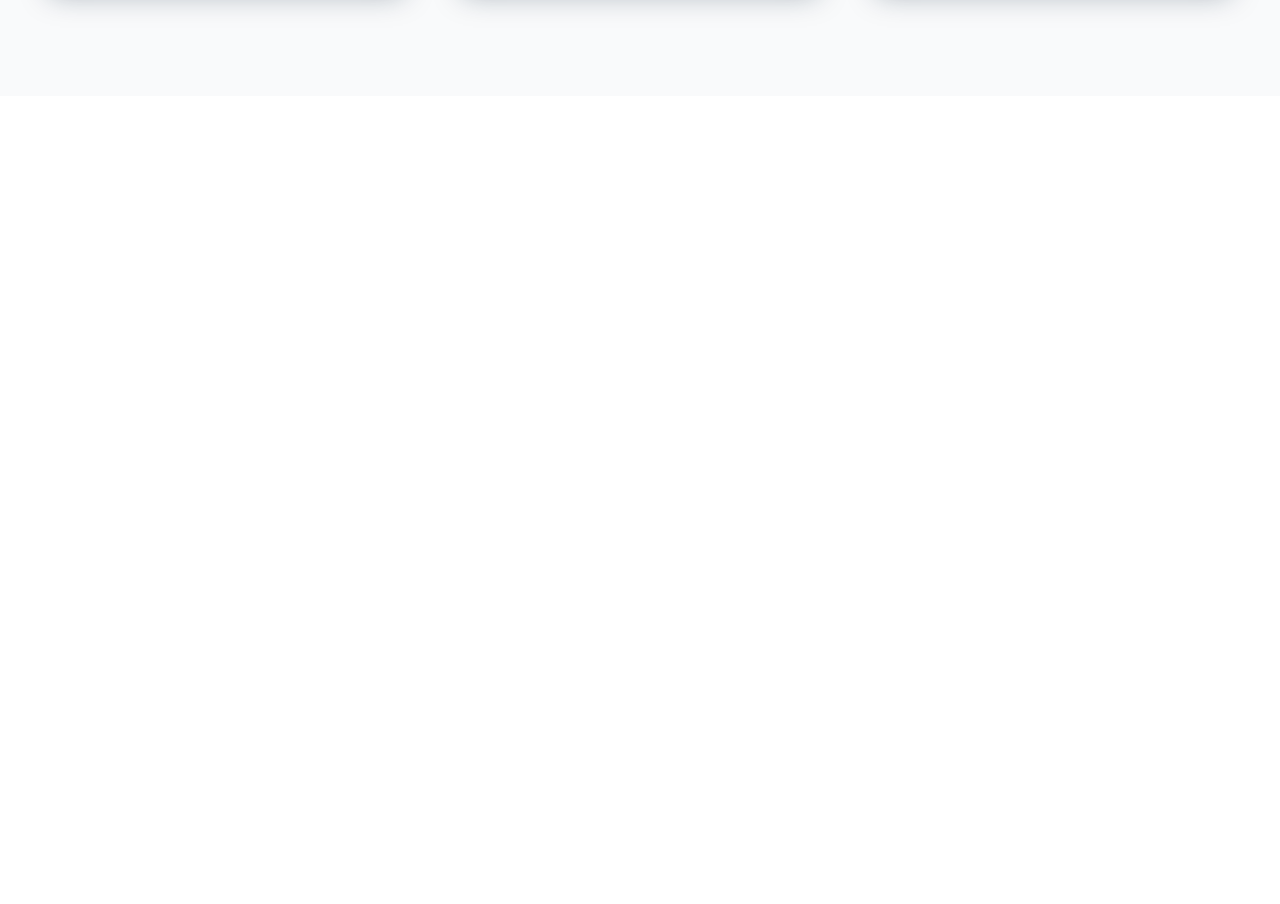
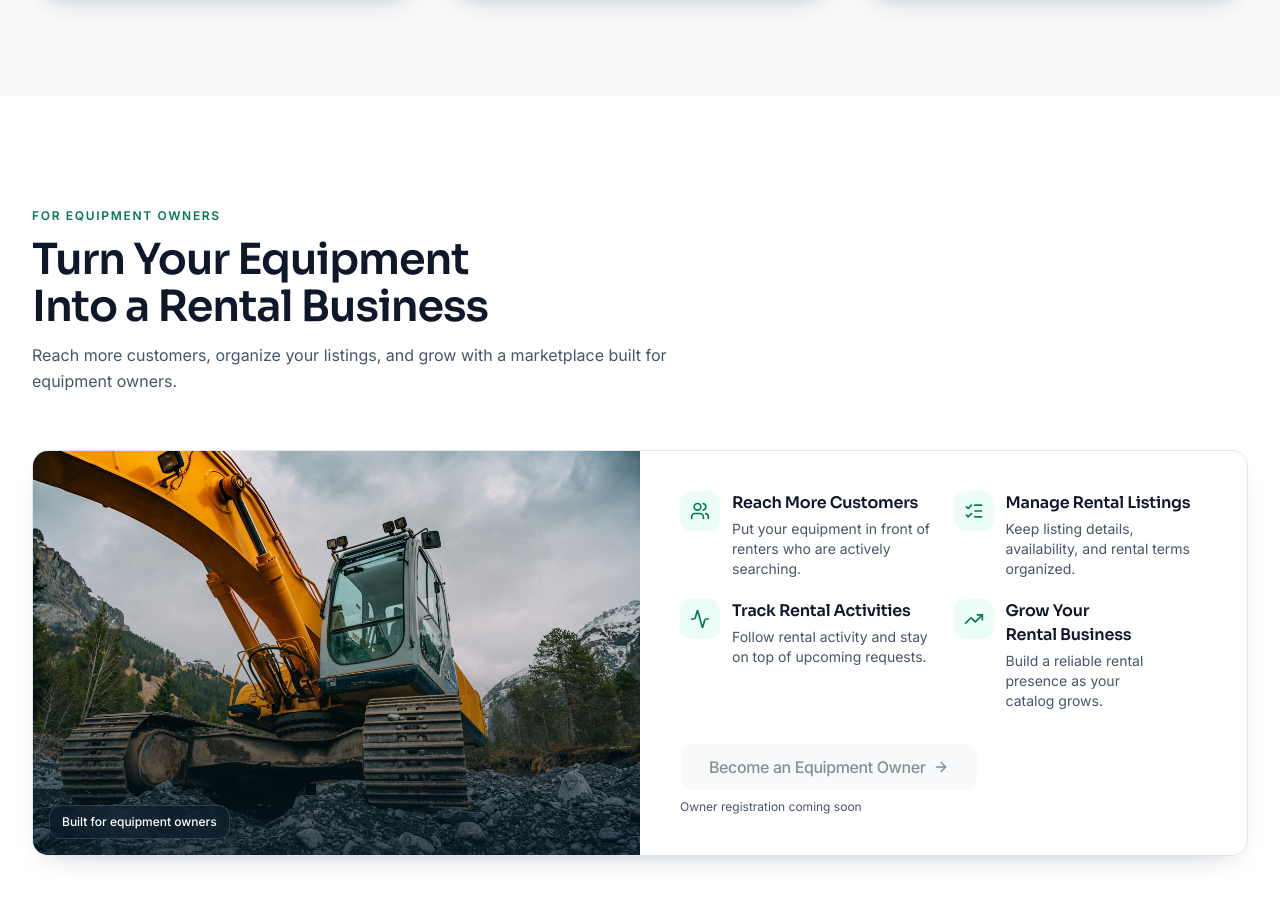
Before and after one commit to tishadey45/rentora, a Next.js app: page / in a window 1280 px wide. Shown: the part 4365-5269 px from the top of the page. Before the commit the page ends 4461 px from the top, so only its background shows below. Built offline with nearby package versions, Linux system fonts and the light colour scheme; no server answers.

Commit message:
feat: add trusted equipment owners section

```diff
--- a/src/app/(public)/page.tsx
+++ b/src/app/(public)/page.tsx
@@ -6,6 +6,7 @@ import { FeaturedEquipmentSection } from "@/components/home/featured-equipment-s
 import { FeaturedEquipmentSkeleton } from "@/components/home/featured-equipment-skeleton";
 import { Hero } from "@/components/home/hero";
 import { HowItWorks } from "@/components/home/how-it-works";
+import { TrustedOwners } from "@/components/home/trusted-owners";
 import { WhyChooseUs } from "@/components/home/why-choose-us";
 
 export default function Home() {
@@ -19,6 +20,7 @@ export default function Home() {
       <WhyChooseUs />
       <CustomerReviews />
       <HowItWorks />
+      <TrustedOwners />
     </main>
   );
 }
--- /dev/null
+++ b/src/components/home/trusted-owners.tsx
@@ -0,0 +1,171 @@
+"use client"
+
+import Image from "next/image"
+import {
+  cubicBezier,
+  MotionConfig,
+  motion,
+  type Variants,
+} from "framer-motion"
+import {
+  Activity,
+  ArrowRight,
+  ListChecks,
+  TrendingUp,
+  Users,
+  type LucideIcon,
+} from "lucide-react"
+
+import { Section } from "@/components/layout/section"
+import { Button } from "@/components/ui/button"
+import { Card } from "@/components/ui/card"
+import { H3, Muted } from "@/components/ui/typography"
+
+// Future owner registration route: /register?role=owner
+type OwnerBenefit = {
+  title: string
+  description: string
+  icon: LucideIcon
+}
+
+const benefits: OwnerBenefit[] = [
+  {
+    title: "Reach More Customers",
+    description:
+      "Put your equipment in front of renters who are actively searching.",
+    icon: Users,
+  },
+  {
+    title: "Manage Rental Listings",
+    description:
+      "Keep listing details, availability, and rental terms organized.",
+    icon: ListChecks,
+  },
+  {
+    title: "Track Rental Activities",
+    description:
+      "Follow rental activity and stay on top of upcoming requests.",
+    icon: Activity,
+  },
+  {
+    title: "Grow Your Rental Business",
+    description:
+      "Build a reliable rental presence as your catalog grows.",
+    icon: TrendingUp,
+  },
+]
+
+const ease = cubicBezier(0.22, 1, 0.36, 1)
+
+const cardVariants: Variants = {
+  hidden: { opacity: 0, y: 18 },
+  visible: {
+    opacity: 1,
+    y: 0,
+    transition: { duration: 0.5, ease },
+  },
+}
+
+const listVariants: Variants = {
+  hidden: {},
+  visible: {
+    transition: { staggerChildren: 0.06 },
+  },
+}
+
+const itemVariants: Variants = {
+  hidden: { opacity: 0, y: 12 },
+  visible: {
+    opacity: 1,
+    y: 0,
+    transition: { duration: 0.4, ease },
+  },
+}
+
+function TrustedOwners() {
+  return (
+    <MotionConfig reducedMotion="user">
+      <Section
+        eyebrow="For equipment owners"
+        title="Turn Your Equipment Into a Rental Business"
+        description="Reach more customers, organize your listings, and grow with a marketplace built for equipment owners."
+      >
+        <motion.div
+          variants={cardVariants}
+          initial="hidden"
+          whileInView="visible"
+          viewport={{ once: true, amount: 0.2 }}
+        >
+          <Card className="gap-0 overflow-hidden p-0 transition-[border-color,box-shadow] duration-300 hover:border-emerald-strong/20 hover:shadow-card-hover lg:grid lg:grid-cols-2">
+            <div className="relative min-h-64 overflow-hidden sm:aspect-[16/10] lg:aspect-auto lg:min-h-full">
+              <Image
+                src="/images/equipment/excavator.jpg"
+                alt="Yellow excavator on a construction site"
+                fill
+                sizes="(min-width: 1024px) 50vw, 100vw"
+                className="object-cover"
+              />
+              <div
+                aria-hidden="true"
+                className="absolute inset-0 bg-gradient-to-t from-navy-950/70 via-navy-950/10 to-transparent"
+              />
+              <span className="absolute bottom-4 left-4 rounded-lg border border-white/15 bg-navy-950/55 px-3 py-2 text-xs font-medium text-white backdrop-blur-sm">
+                Built for equipment owners
+              </span>
+            </div>
+
+            <div className="flex flex-col justify-center gap-8 p-6 sm:p-8 lg:p-10">
+              <motion.ul
+                variants={listVariants}
+                className="grid gap-5 sm:grid-cols-2"
+              >
+                {benefits.map((benefit) => {
+                  const Icon = benefit.icon
+
+                  return (
+                    <motion.li
+                      key={benefit.title}
+                      variants={itemVariants}
+                      className="flex gap-3"
+                    >
+                      <span className="grid size-10 shrink-0 place-items-center rounded-lg bg-emerald-soft text-emerald-strong">
+                        <Icon aria-hidden="true" className="size-5" />
+                      </span>
+                      <div>
+                        <H3 className="text-base lg:text-base">{benefit.title}</H3>
+                        <Muted className="mt-1 text-sm">
+                          {benefit.description}
+                        </Muted>
+                      </div>
+                    </motion.li>
+                  )
+                })}
+              </motion.ul>
+
+              <motion.div
+                variants={itemVariants}
+                className="flex flex-col items-start gap-2"
+              >
+                <Button
+                  type="button"
+                  variant="secondary"
+                  size="lg"
+                  disabled
+                  aria-describedby="owner-registration-note"
+                >
+                  Become an Equipment Owner
+                  <ArrowRight aria-hidden="true" />
+                </Button>
+                <Muted id="owner-registration-note" className="text-xs">
+                  Owner registration coming soon
+                </Muted>
+              </motion.div>
+            </div>
+          </Card>
+        </motion.div>
+      </Section>
+    </MotionConfig>
+  )
+}
+
+export { TrustedOwners }
```
